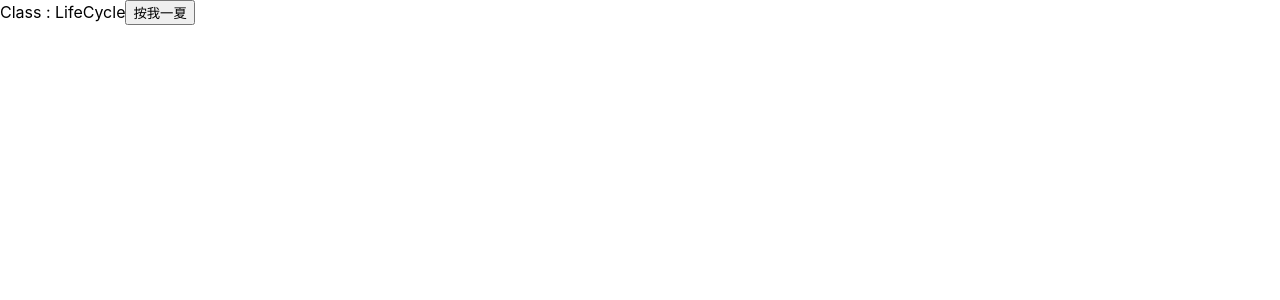
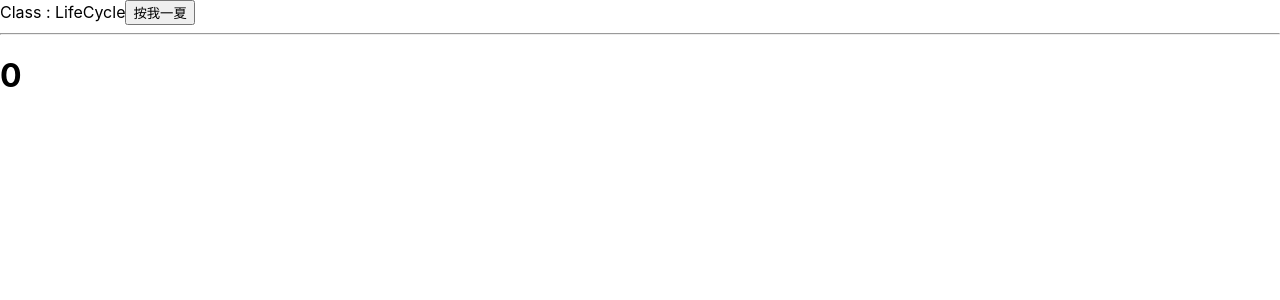
Before and after one commit to esw4soft/react_practice2, a React (Create React App) app: page / in a window 1280 px wide. Shown: the top 300 px of the page. Built offline with nearby package versions, Linux system fonts and the light colour scheme.

Commit message:
生命週期掛載+更新階段

```diff
--- a/src/components/ClassLifeCycle.js
+++ b/src/components/ClassLifeCycle.js
@@ -1,12 +1,14 @@
 import React from 'react'
 
 class ClassLifeCycle extends React.Component {
+  // 掛載(mounting) 第一次呈現時只會執行一次
   constructor(props) {
     super(props)
-    this.state = {}
+    this.state = { total: 0 }
     console.log('constructor')
   }
 
+  // 掛載(mounting) 第一次呈現時只會執行一次
   //   可確保虛擬DOM元素已呈現在網頁上的一個重要方法
   componentDidMount() {
     console.log('componentDidMount')
@@ -19,6 +21,16 @@ class ClassLifeCycle extends React.Component {
     })
   }
 
+  //   更新(updating)階段的生命週期方法
+  //   需要更動state值或得到新的props值才會觸發
+  componentDidUpdate() {
+    console.log('componentDidUpdate')
+
+    // 這裡可以得到最終更新的狀態值
+    console.log('total(狀態):', this.state.total)
+  }
+
+  //   掛載(mounting) + 更新(updating)
   render() {
     console.log('render')
     return (
@@ -26,6 +38,15 @@ class ClassLifeCycle extends React.Component {
         Class : LifeCycle
         {/* 利用id或class讓其他的程式獲取dom介面物件 */}
         <button id="clickme">按我一夏</button>
+        <hr />
+        {/* 觀察更希階段用 */}
+        <h1
+          onClick={() => {
+            this.setState({ total: this.state.total + 1 })
+          }}
+        >
+          {this.state.total}
+        </h1>
       </>
     )
   }
```
